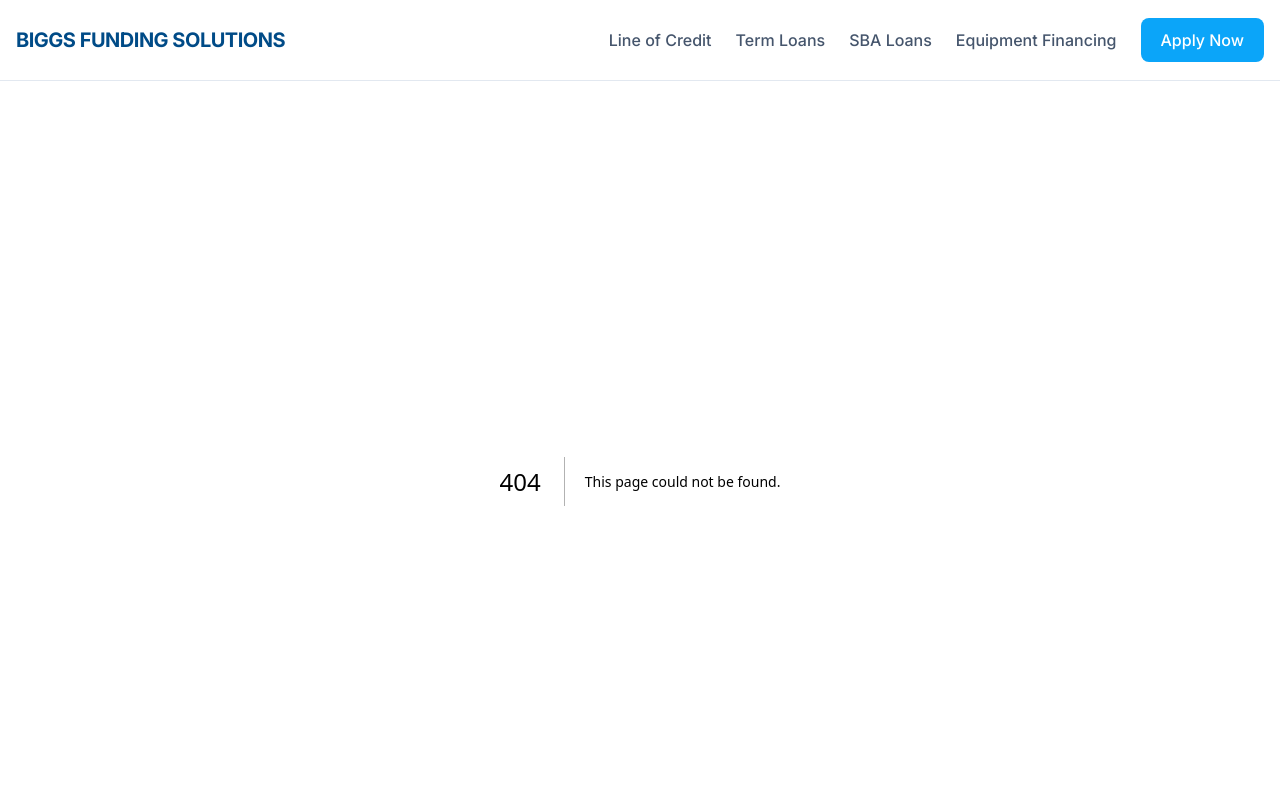
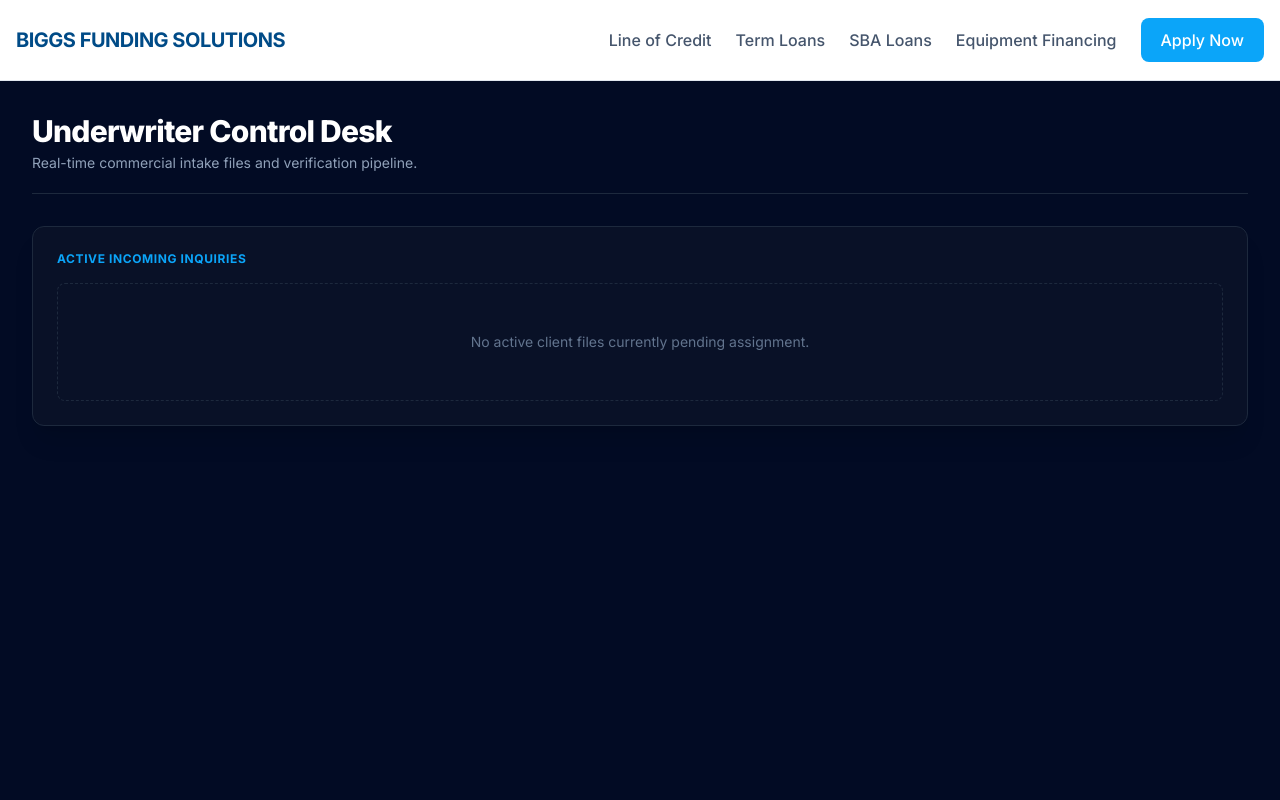
Before and after one commit to lastshelter/bfs, a Next.js app: page /dashboard in a window 1280 px wide. Before the commit this address had no page. Shown: the top 800 px of the page. Built offline with nearby package versions, Linux system fonts and the light colour scheme.

Commit message:
Fixed missing admin mapping type parameters for typescript build compatibility

```diff
--- /dev/null
+++ b/src/app/dashboard/page.tsx
@@ -0,0 +1,74 @@
+import React from 'react';
+
+// 1. Explicitly define what an Application object looks like so the compiler passes safely
+interface MappedApplication {
+  id: string;
+  clientName?: string;
+  status?: string;
+  createdAt?: string | Date;
+}
+
+interface AdminDashboardProps {
+  applications?: MappedApplication[];
+}
+
+export default function AdminDashboard({ applications = [] }: AdminDashboardProps) {
+  return (
+    <div className="min-h-screen bg-[#020b24] p-4 md:p-8 text-slate-100 font-sans">
+      <div className="max-w-7xl mx-auto">
+
+        {/* HEADER CONTROL BLOCK */}
+        <div className="mb-8 border-b border-slate-800 pb-5">
+          <h1 className="text-2xl md:text-3xl font-extrabold text-white tracking-tight">
+            Underwriter Control Desk
+          </h1>
+          <p className="text-sm text-slate-400 mt-1">
+            Real-time commercial intake files and verification pipeline.
+          </p>
+        </div>
+
+        {/* DATA CONTAINER MATRIX */}
+        <div className="bg-slate-900/60 border border-slate-800 backdrop-blur-md rounded-xl p-6 shadow-xl">
+          <h2 className="text-xs font-bold text-[#0ba5f9] tracking-wider uppercase mb-4">
+            Active Incoming Inquiries
+          </h2>
+
+          {applications.length === 0 ? (
+            <div className="text-center py-12 border border-dashed border-slate-800 rounded-lg">
+              <p className="text-sm text-slate-500">No active client files currently pending assignment.</p>
+            </div>
+          ) : (
+            <div className="overflow-x-auto">
+              <table className="w-full text-left text-sm border-collapse">
+                <thead>
+                  <tr className="border-b border-slate-800 text-slate-400 font-semibold">
+                    <th className="py-3 px-4">File ID</th>
+                    <th className="py-3 px-4">Entity/Client</th>
+                    <th className="py-3 px-4">Status</th>
+                  </tr>
+                </thead>
+                <tbody>
+                  {/* Added explicit type argument (app: MappedApplication) to clear the error instantly */}
+                  {applications.map((app: MappedApplication) => {
+                    return (
+                      <tr key={app.id} className="border-b border-slate-800/40 hover:bg-slate-800/20 transition-colors">
+                        <td className="py-3 px-4 font-mono text-xs text-[#0ba5f9]">{app.id}</td>
+                        <td className="py-3 px-4 font-medium text-slate-200">{app.clientName || 'Commercial Inquiry'}</td>
+                        <td className="py-3 px-4">
+                          <span className="inline-flex items-center px-2.5 py-0.5 rounded-full text-xs font-medium bg-amber-500/10 text-amber-400 border border-amber-500/20">
+                            {app.status || 'Pending Review'}
+                          </span>
+                        </td>
+                      </tr>
+                    );
+                  })}
+                </tbody>
+              </table>
+            </div>
+          )}
+        </div>
+
+      </div>
+    </div>
+  );
+}
```
